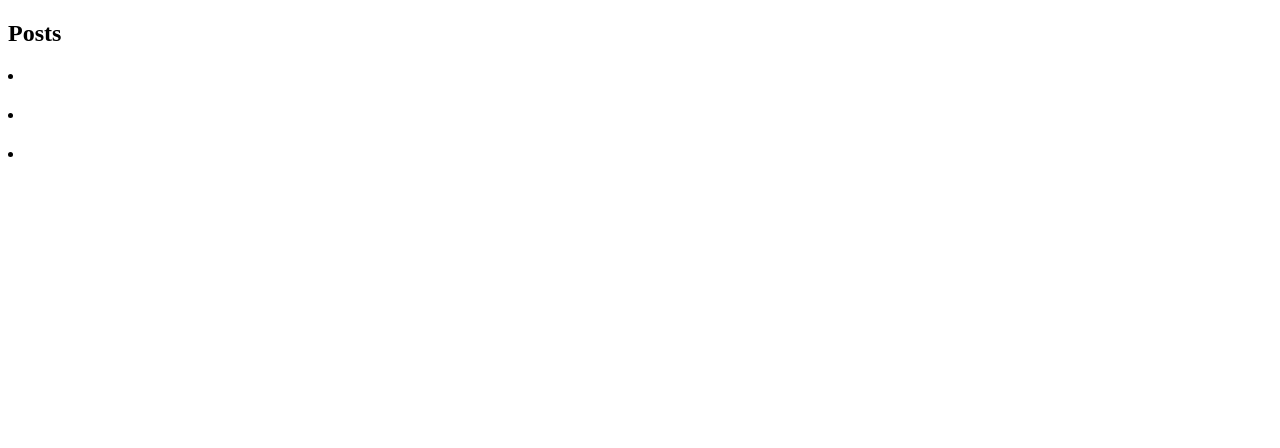
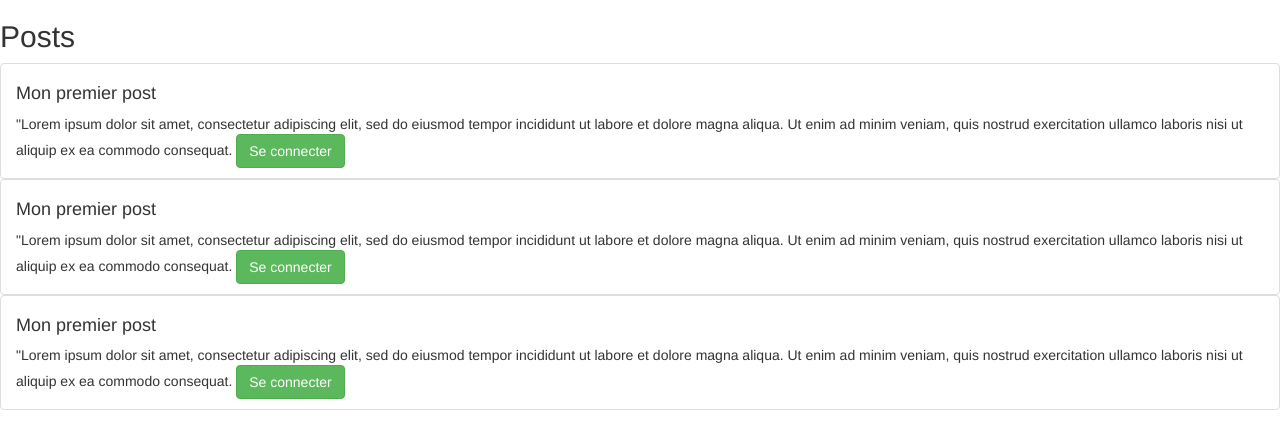
Before and after one commit to Luxitano/ocr-blog, an Angular app: page / in a window 1280 px wide. Shown: the top 448 px of the page. Built offline with nearby package versions, Linux system fonts and the light colour scheme.

Commit message:
add buttons

```diff
--- a/angular.json
+++ b/angular.json
@@ -46,7 +46,8 @@
               "src/favicon.ico",
               "src/assets"
             ],
-            "styles": [
+            "styles":[
+              "../node_modules/bootstrap/dist/css/bootstrap.css",
               "src/styles.scss"
             ],
             "scripts": []
--- a/src/app/post-list-item/post-list-item.component.html
+++ b/src/app/post-list-item/post-list-item.component.html
@@ -1,8 +1,9 @@
 <li class="list-group-item"
     [ngClass]="{'list-group-item': true,
-                'list-group-item-success': loveIts > 0,
-                'list-group-item-danger': loveIts < 0}">
-  <h4>{{ title }}</h4>
-  {{content}}
-
+                'list-group-item-success': post.loveIts > 0,
+                'list-group-item-danger': post.loveIts < 0}">
+  <h4>{{ post.title }}</h4>
+  {{post.content}}
+  <button class="btn btn-success" *ngIf="!authStatus" (click)="onSignIn()">Se connecter</button>
+  <button class="btn btn-danger" *ngIf="authStatus" (click)="onSignOut()">Se déconnecter</button>
 </li>
--- a/src/app/post-list/post-list.component.html
+++ b/src/app/post-list/post-list.component.html
@@ -1,3 +1,5 @@
 <h2>Posts</h2>
-<app-post-list-item *ngFor="let post of postList" [post]="post">
-</app-post-list-item>
+<ul class="list-group">
+  <app-post-list-item *ngFor="let post of postList" [post]="post">
+  </app-post-list-item>
+</ul>
```
